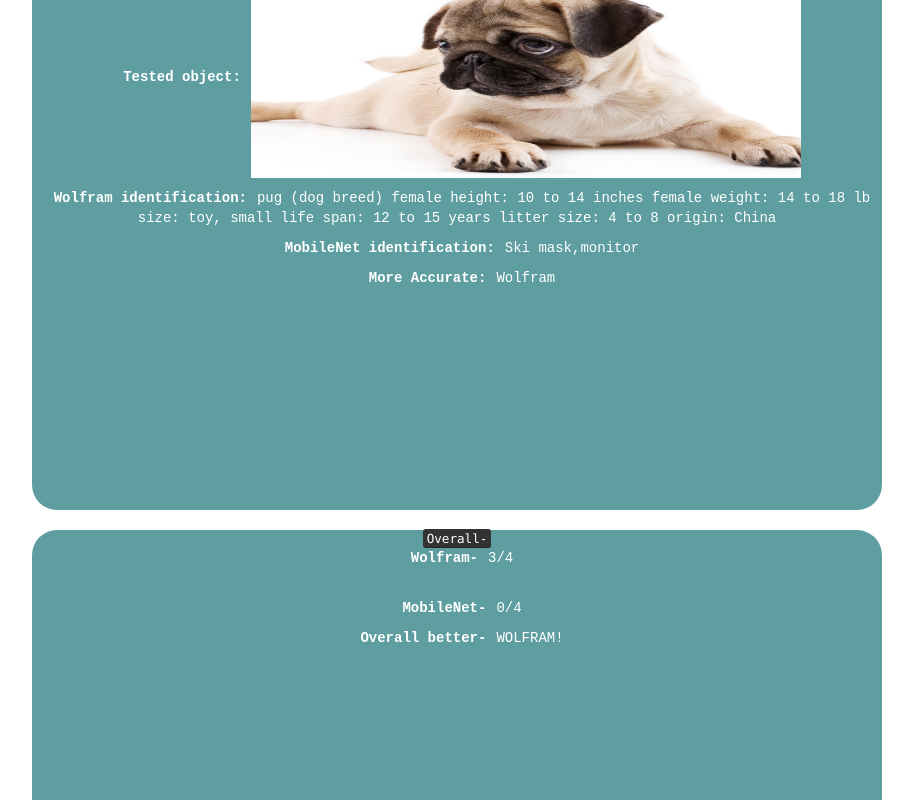
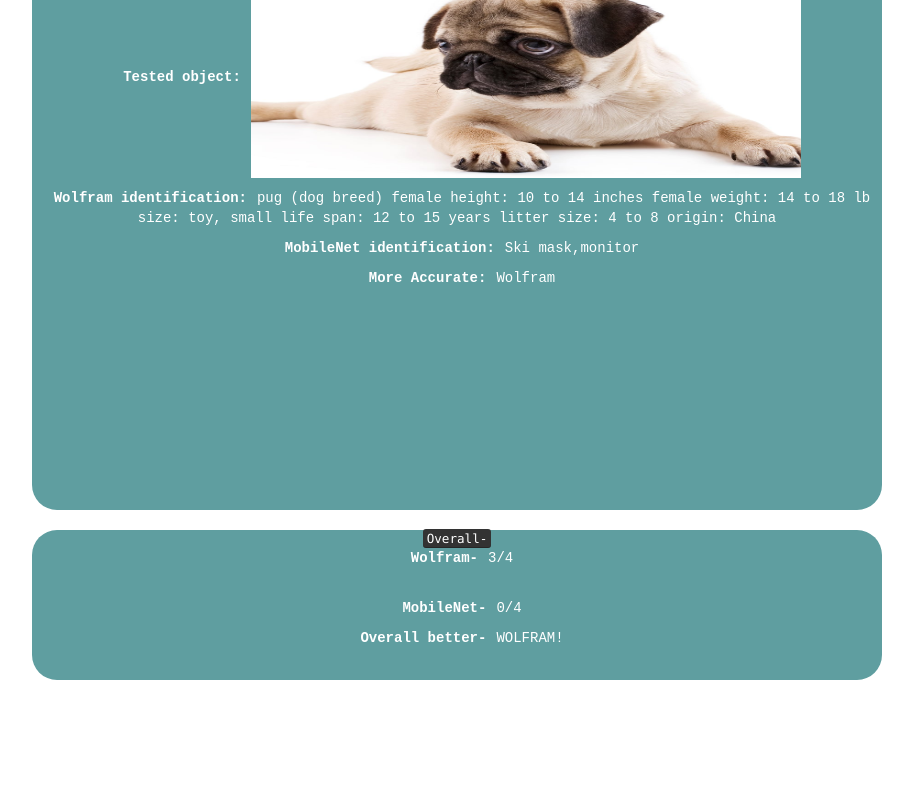
Before and after one commit to Pandademic/Azure-vs-Mobile-net, a plain HTML site: page index.html in a window 1280 px wide. Shown: the part 1659-2459 px from the top of the page, without its empty margins (183-1096 px from the left). After the commit the page ends 2359 px from the top, so only its background shows below. Drawn offline with nearby package versions, Linux system fonts and the light colour scheme.

Commit message:
Update main.css

```diff
--- a/css/main.css
+++ b/css/main.css
@@ -31,3 +31,7 @@ body {
     width:550;
     height: 200;
   }
+
+  #results{
+    height: 150px;
+  }
```
